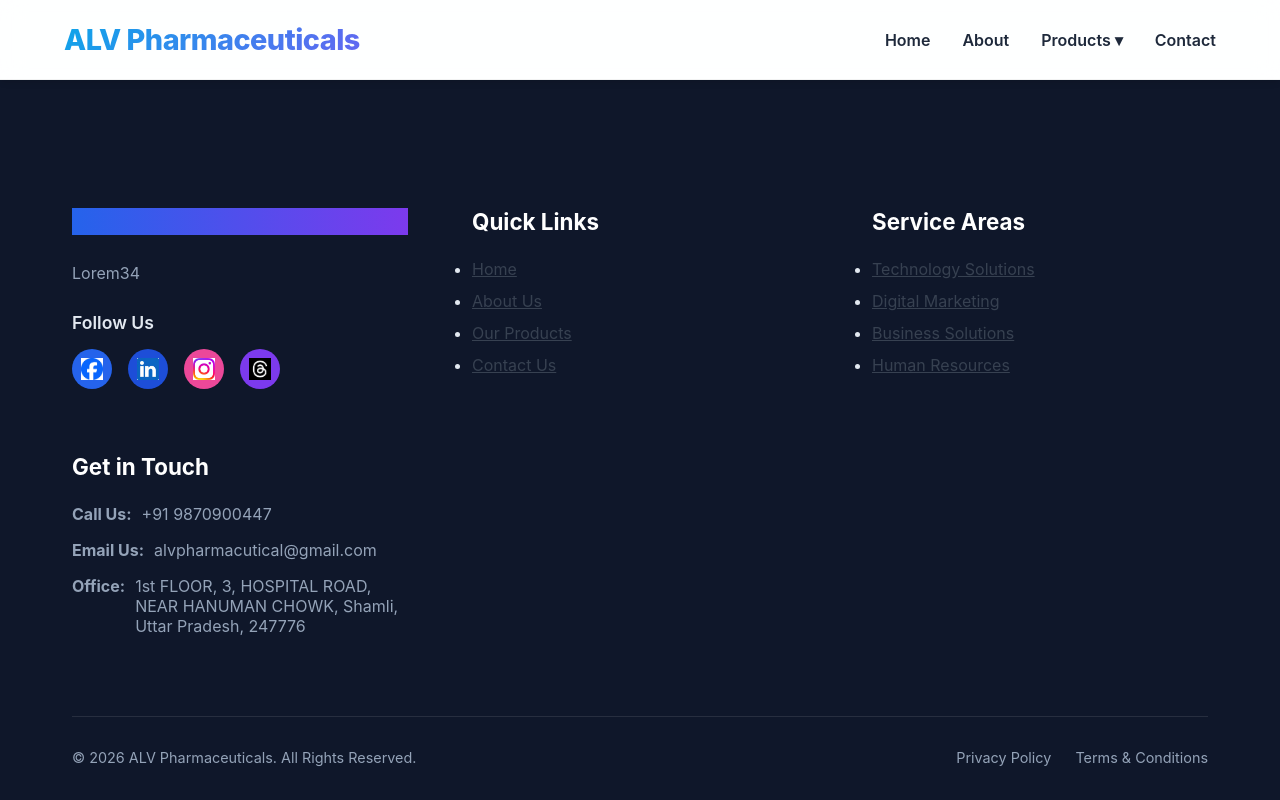
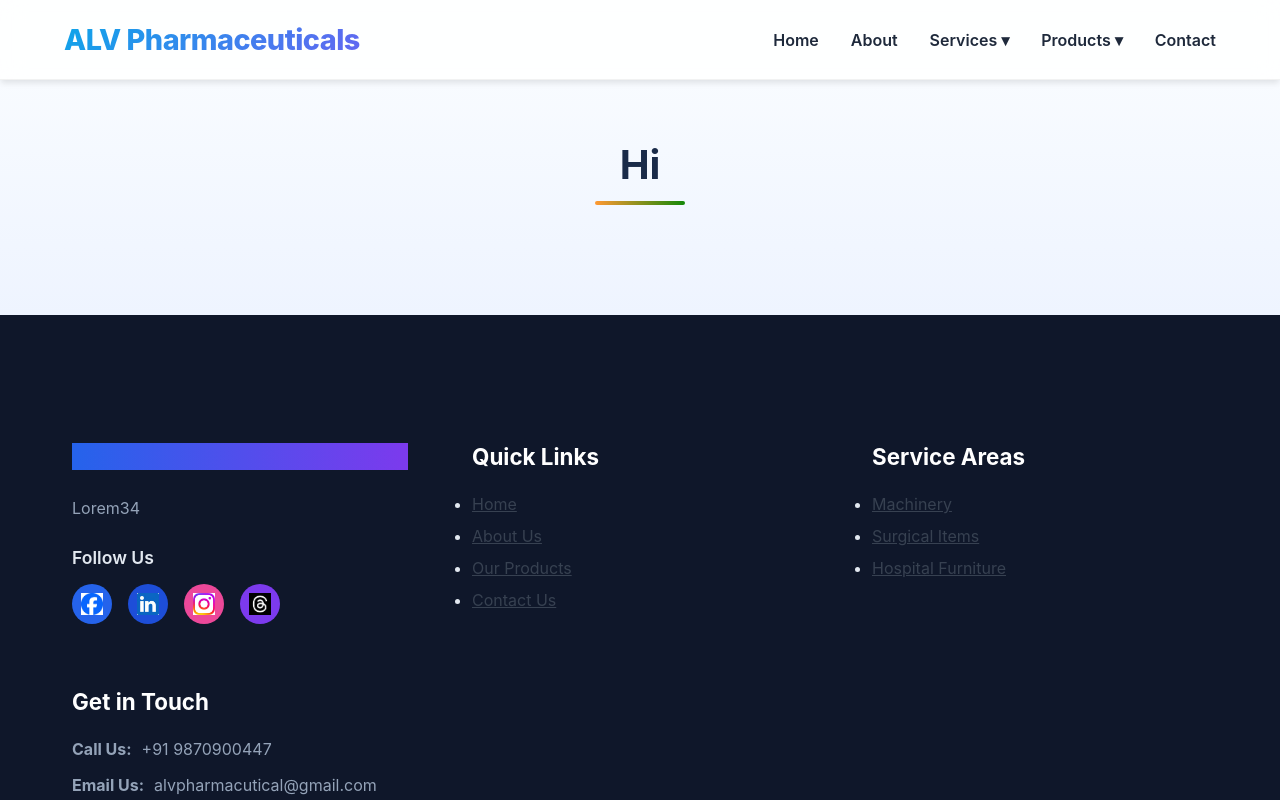
Before and after one commit to barenexus/alvpharmaceuticals, a React (Create React App) app: page /services/hospital--furniture in a window 1280 px wide. Shown: the top 800 px of the page. Built offline with nearby package versions, Linux system fonts and the light colour scheme.

Commit message:
Service pages added

```diff
--- a/src/App.js
+++ b/src/App.js
@@ -11,6 +11,9 @@
 import ProtienAndDrops from "./Pages/ProtienAndDrops/ProtienAndDrops";
 import Contact from "./Pages/Contact/Contact";
 import Footer from "./Generic Views/Footer/Footer";
+import Machinery from "./Pages/Machinery/Machinery";
+import HospitalFurniture from "./Pages/HospitalFurniture/HospitalFurniture";
+import SurgicalItems from "./Pages/SurgicalItems/SurgicalItems";
 
 const App = () => {
   return (
@@ -26,6 +29,9 @@
             <Route path="/products/syrups" element={<Syrups />} />
             <Route path="/products/protien&drops" element={<ProtienAndDrops />} />
             <Route path="/contact" element={<Contact />} />
+            <Route path="/services/machinery" element={<Machinery />} />
+            <Route path="/services/hospital--furniture" element={<HospitalFurniture />} />
+            <Route path="/services/surgical--items" element={<SurgicalItems />} />
           </Routes>
         </main>
         <Footer/>
--- a/src/Generic Views/Footer/Footer.js
+++ b/src/Generic Views/Footer/Footer.js
@@ -14,26 +14,35 @@
       <div className="footer-wrapper">
         <div className="footer-container">
           <div className="footer-grid">
-
             {/* About Us */}
             <div data-aos="fade-up">
               <h3 className="footer-title gradient-text">About Us</h3>
-              <p className="footer-text">
-                Lorem34
-              </p>
+              <p className="footer-text">Lorem34</p>
 
               <h5 className="footer-subtitle">Follow Us</h5>
               <div className="social-icons">
-                <a href="https://www.facebook.com/profile.php?id=61578192187504" className="social fb">
+                <a
+                  href="https://www.facebook.com/profile.php?id=61578192187504"
+                  className="social fb"
+                >
                   <img src="/Logo_Facebook.jpg" alt="Facebook" />
                 </a>
-                <a href="https://www.linkedin.com/company/barenexus/" className="social linkedin">
+                <a
+                  href="https://www.linkedin.com/company/barenexus/"
+                  className="social linkedin"
+                >
                   <img src="/Logo_Linkedin.jpg" alt="LinkedIn" />
                 </a>
-                <a href="https://www.instagram.com/barenexus_consultants" className="social insta">
+                <a
+                  href="https://www.instagram.com/barenexus_consultants"
+                  className="social insta"
+                >
                   <img src="/Logo_Insta.jpg" alt="Instagram" />
                 </a>
-                <a href="https://www.threads.com/@barenexus_consultants" className="social threads">
+                <a
+                  href="https://www.threads.com/@barenexus_consultants"
+                  className="social threads"
+                >
                   <img src="/Logo_Thread.jpg" alt="Threads" />
                 </a>
               </div>
@@ -43,10 +52,18 @@
             <div data-aos="fade-up" data-aos-delay="200">
               <h3 className="footer-title">Quick Links</h3>
               <ul className="footer-links">
-                <li><Link to="/">Home</Link></li>
-                <li><Link to="/about">About Us</Link></li>
-                <li><Link to="/products">Our Products</Link></li>
-                <li><Link to="/contact">Contact Us</Link></li>
+                <li>
+                  <Link to="/">Home</Link>
+                </li>
+                <li>
+                  <Link to="/about">About Us</Link>
+                </li>
+                <li>
+                  <Link to="/products">Our Products</Link>
+                </li>
+                <li>
+                  <Link to="/contact">Contact Us</Link>
+                </li>
               </ul>
             </div>
 
@@ -54,10 +71,17 @@
             <div data-aos="fade-up" data-aos-delay="400">
               <h3 className="footer-title">Service Areas</h3>
               <ul className="footer-links purple">
-                <li><a href="/">Technology Solutions</a></li>
-                <li><a href="/">Digital Marketing</a></li>
-                <li><a href="/">Business Solutions</a></li>
-                <li><a href="/">Human Resources</a></li>
+                <li>
+                  <Link to="/services/machinery">Machinery</Link>
+                </li>
+                <li>
+                  <Link to="/services/surgical--items">Surgical Items</Link>
+                </li>
+                <li>
+                  <Link to="/services/hospital--furniture">
+                    Hospital Furniture
+                  </Link>
+                </li>
               </ul>
             </div>
 
@@ -71,7 +95,9 @@
                 </li>
                 <li>
                   <strong>Email Us:</strong>
-                  <a href="mailto:alvpharmacutical@gmail.com">alvpharmacutical@gmail.com</a>
+                  <a href="mailto:alvpharmacutical@gmail.com">
+                    alvpharmacutical@gmail.com
+                  </a>
                 </li>
                 <li>
                   <strong>Office:</strong>
@@ -80,12 +106,12 @@
                     target="_blank"
                     rel="noopener noreferrer"
                   >
-                    1st FLOOR, 3, HOSPITAL ROAD, NEAR HANUMAN CHOWK, Shamli, Uttar Pradesh, 247776
+                    1st FLOOR, 3, HOSPITAL ROAD, NEAR HANUMAN CHOWK, Shamli,
+                    Uttar Pradesh, 247776
                   </a>
                 </li>
               </ul>
             </div>
-
           </div>
 
           {/* Bottom Bar */}
@@ -96,7 +122,6 @@
               <Link to="/term-and-conditions">Terms & Conditions</Link>
             </div>
           </div>
-
         </div>
       </div>
     </footer>
--- a/src/Generic Views/Header/Header.js
+++ b/src/Generic Views/Header/Header.js
@@ -20,6 +20,28 @@
         <Link to="/about" onClick={toggleMenu}>
           About
         </Link>
+
+        {/* ===== Service DROPDOWN START ===== */}
+        <div className={`dropdown ${isMenuOpen ? "active" : ""}`}>
+          <span className="dropbtn">
+            Services <span className="arrow">▾</span>
+          </span>
+
+          <div className="dropdown-content">
+            <Link to="/services/machinery" onClick={toggleMenu}>
+              Machinery
+            </Link>
+
+            <Link to="/services/surgical--items" onClick={toggleMenu}>
+              Surgical Items
+            </Link>
+
+            <Link to="/services/hospital--furniture" onClick={toggleMenu}>
+              Hospital Furniture
+            </Link>
+          </div>
+        </div>
+        {/* ===== Service DROPDOWN END ===== */}
 
         {/* ===== PRODUCTS DROPDOWN START ===== */}
         <div className={`dropdown ${isMenuOpen ? "active" : ""}`}>
--- /dev/null
+++ b/src/Pages/HospitalFurniture/HospitalFurniture.js
@@ -0,0 +1,17 @@
+import React from "react";
+import "./HospitalFurniture.scss";
+// import AOS from "aos";
+import "aos/dist/aos.css";
+
+const HospitalFurniture = () => {
+
+  return (
+    <div className="hospital-furniture">
+      <div className="hospital-furniture__heading" data-aos="fade-up">
+        Hi
+      </div>
+    </div>
+  );
+};
+
+export default HospitalFurniture;
--- /dev/null
+++ b/src/Pages/HospitalFurniture/HospitalFurniture.scss
@@ -0,0 +1,23 @@
+.hospital-furniture {
+  padding: 60px 80px;
+  background: linear-gradient(to bottom, #f8fbff, #eef4ff);
+
+  &__heading {
+    font-size: 40px;
+    font-weight: 700;
+    text-align: center;
+    color: #1a2b49;
+    margin-bottom: 50px;
+    position: relative;
+
+    &::after {
+      content: "";
+      width: 90px;
+      height: 4px;
+      background: linear-gradient(to right, #ff9933, #138808);
+      display: block;
+      margin: 12px auto 0;
+      border-radius: 5px;
+    }
+  }
+}
--- /dev/null
+++ b/src/Pages/Machinery/Machinery.js
@@ -0,0 +1,17 @@
+import React from "react";
+import "./Machinery.scss";
+// import AOS from "aos";
+import "aos/dist/aos.css";
+
+const Machinery = () => {
+
+  return (
+    <div className="machinery">
+      <div className="machinery__heading" data-aos="fade-up">
+        Hi
+      </div>
+    </div>
+  );
+};
+
+export default Machinery;
--- /dev/null
+++ b/src/Pages/Machinery/Machinery.scss
@@ -0,0 +1,23 @@
+.machinery {
+  padding: 60px 80px;
+  background: linear-gradient(to bottom, #f8fbff, #eef4ff);
+
+  &__heading {
+    font-size: 40px;
+    font-weight: 700;
+    text-align: center;
+    color: #1a2b49;
+    margin-bottom: 50px;
+    position: relative;
+
+    &::after {
+      content: "";
+      width: 90px;
+      height: 4px;
+      background: linear-gradient(to right, #ff9933, #138808);
+      display: block;
+      margin: 12px auto 0;
+      border-radius: 5px;
+    }
+  }
+}
--- /dev/null
+++ b/src/Pages/SurgicalItems/SurgicalItems.js
@@ -0,0 +1,17 @@
+import React from "react";
+import "./SurgicalItems.scss";
+// import AOS from "aos";
+import "aos/dist/aos.css";
+
+const SurgicalItems = () => {
+
+  return (
+    <div className="surgical-items">
+      <div className="surgical-items__heading" data-aos="fade-up">
+        Hi
+      </div>
+    </div>
+  );
+};
+
+export default SurgicalItems;
--- /dev/null
+++ b/src/Pages/SurgicalItems/SurgicalItems.scss
@@ -0,0 +1,23 @@
+.surgical-items {
+  padding: 60px 80px;
+  background: linear-gradient(to bottom, #f8fbff, #eef4ff);
+
+  &__heading {
+    font-size: 40px;
+    font-weight: 700;
+    text-align: center;
+    color: #1a2b49;
+    margin-bottom: 50px;
+    position: relative;
+
+    &::after {
+      content: "";
+      width: 90px;
+      height: 4px;
+      background: linear-gradient(to right, #ff9933, #138808);
+      display: block;
+      margin: 12px auto 0;
+      border-radius: 5px;
+    }
+  }
+}
```
